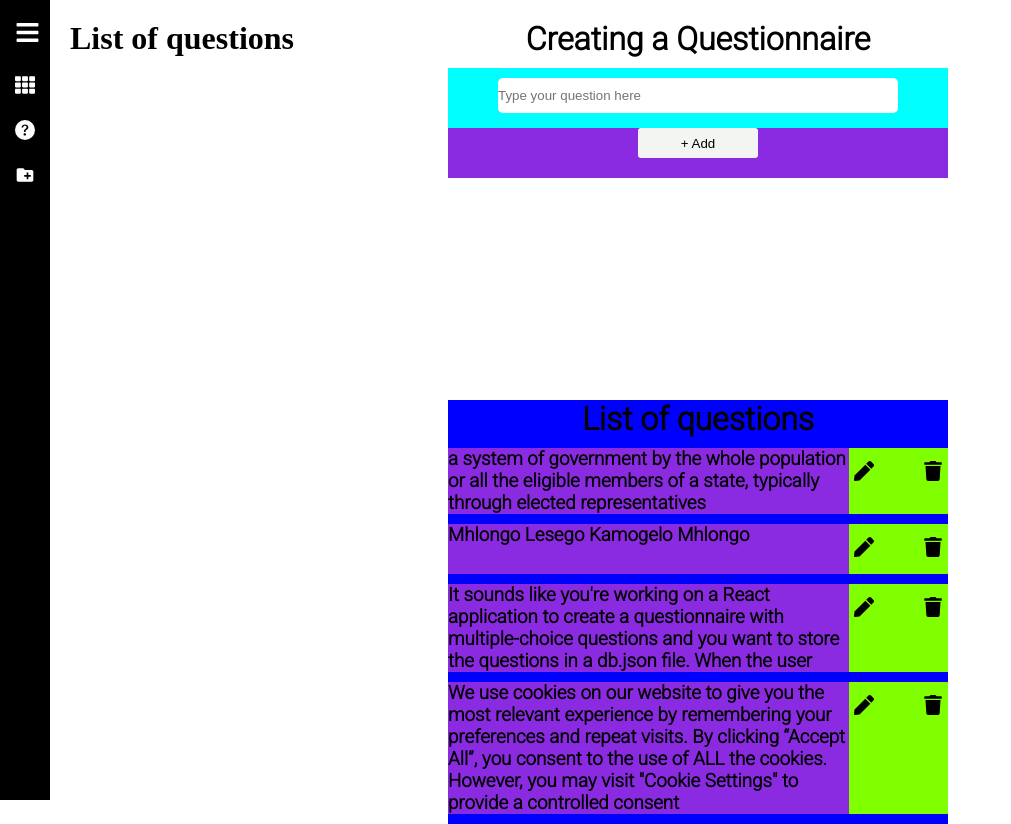
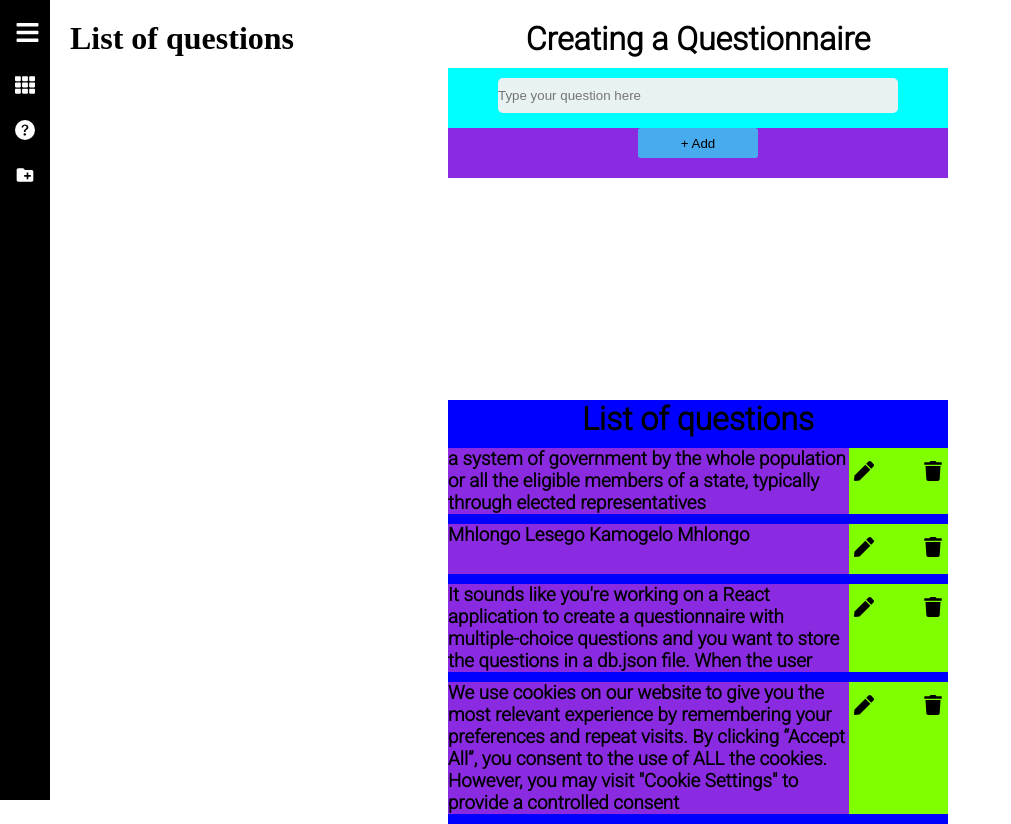
Before and after one commit to LesegoLSG/Questionnaire-React, a React (Create React App) app: page /create in a window 1280 px wide. Shown: the whole page, without its empty margins (0-1011 px from the left). Built offline with nearby package versions, Linux system fonts and the light colour scheme; data requests are answered from the project's data file.

Commit message:
Modified the background color for btn and input field

```diff
--- a/src/Stylesheet/Add.css
+++ b/src/Stylesheet/Add.css
@@ -24,12 +24,14 @@
     height:35px;
     border:none;
     border-radius: 5px;
+    background-color: #e9f2f2;
 }
 
 .input-btn{
     background-color: blueviolet;
     text-align: center;
     height:50px;
+
 
 }
 
@@ -38,11 +40,11 @@
     height:30px;
     border: none;
     border-radius: 3px;
-    background-color: #f3f5f2;
+    background-color: #47abed;
 }
 
 .input-btn button:hover{
     cursor:pointer;
-    background-color:blue;
+    background-color:#0796f5;
     border: none;
 }
```
